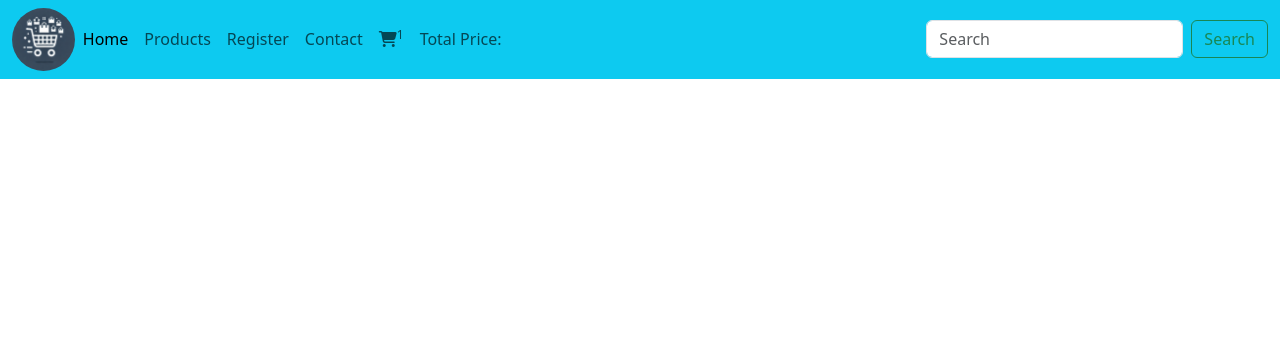
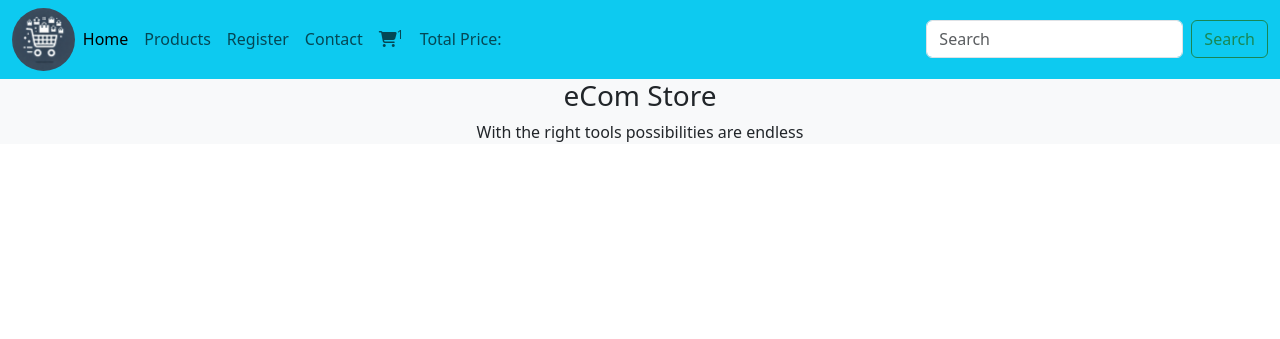
Before and after one commit to rekamakadi/php-ecommerce, a PHP site: page / in a window 1280 px wide. Shown: the top 339 px of the page. Run offline with PHP 8.4, Linux system fonts and the light colour scheme; some libraries are stand-ins or nearby versions.

Commit message:
[feat] add header

```diff
--- a/index.php
+++ b/index.php
@@ -54,8 +54,14 @@
                 </div>
             </div>
         </nav>
+    </div>
 
+    <!-- header -->
+    <div class="bg-light">
+        <h3 class="text-center">eCom Store</h3>
+        <p class="text-center">With the right tools possibilities are endless</p>
     </div>
+
     <!-- footer -->
     <!-- <div class="bg-info p-3 text-center">
         <p>All rights reserved * eCom * 2024</p>
```
